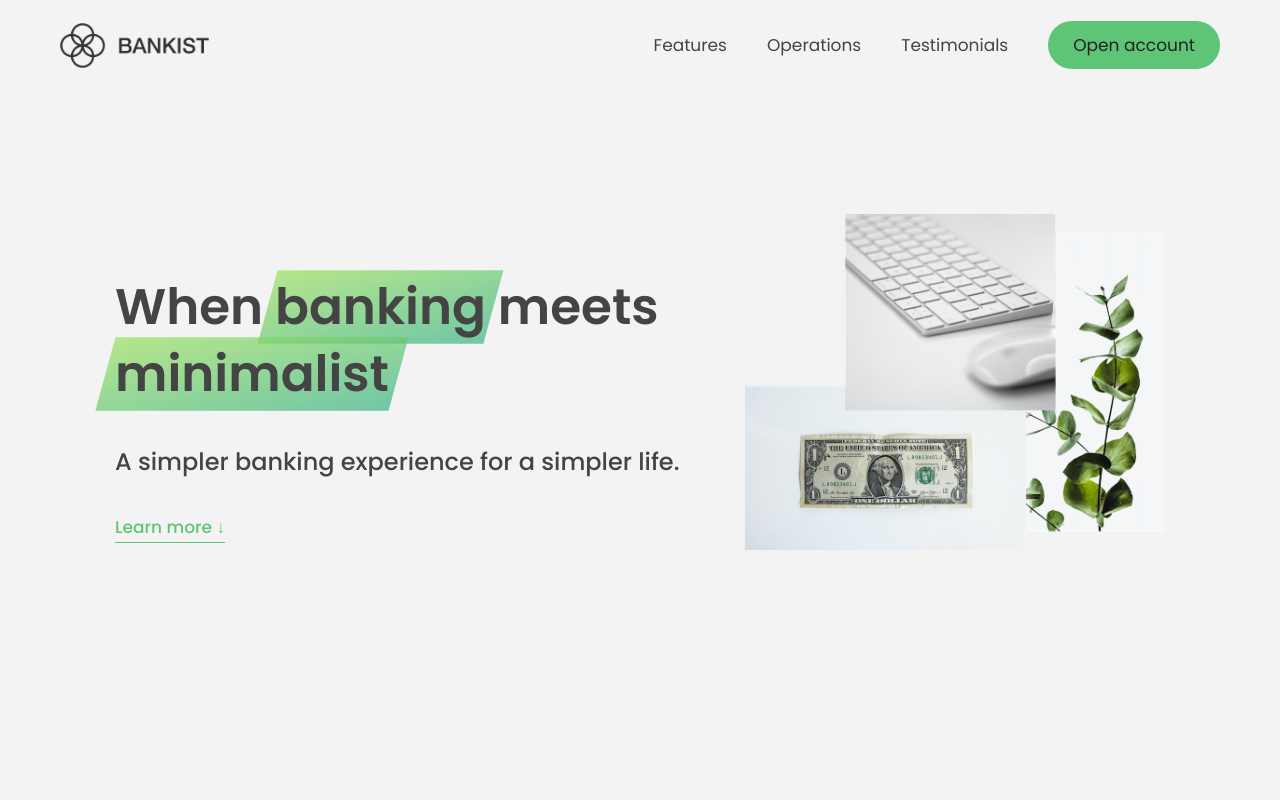
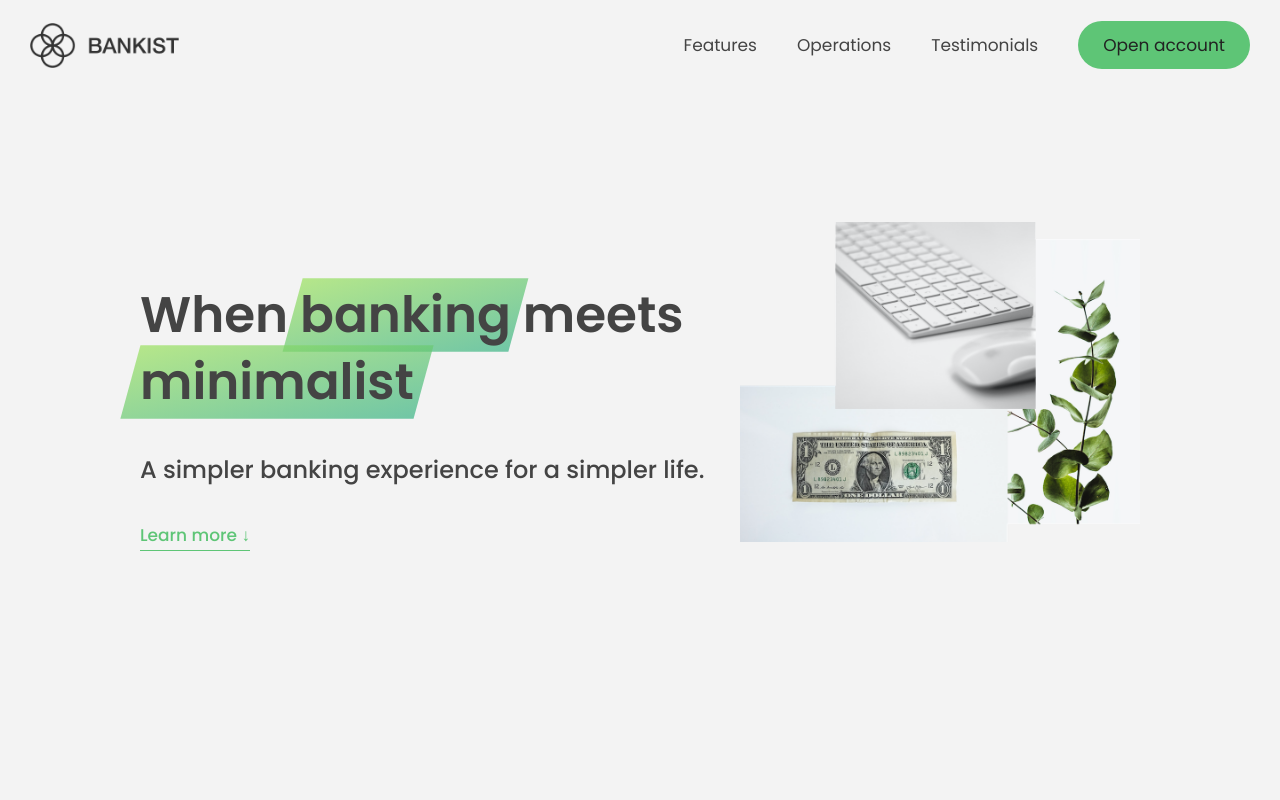
Before and after one commit to SuperUser-Gump/Bankist, a website built with Parcel: page index.html in a window 1280 px wide. Shown: the top 800 px of the page. Built offline with nearby package versions, Linux system fonts and the light colour scheme.

Commit message:
style: Adjust layout in media query
- Removed navigation horizontal padding.
- Reduced header title width to 100rem.
- Reduced section title width to 80rem.

```diff
--- a/src/sass/base/_utilities.scss
+++ b/src/sass/base/_utilities.scss
@@ -37,10 +37,6 @@
   &__title {
     max-width: 80rem;
     margin: 0 auto 8rem auto;
-
-    @media only screen and (max-width: $bp-large) {
-      max-width: 105rem;
-    }
   }
 
   &__description {
--- a/src/sass/layout/_header.scss
+++ b/src/sass/layout/_header.scss
@@ -20,7 +20,7 @@
     justify-items: start;
 
     @media only screen and (max-width: $bp-largest) {
-      max-width: 105rem;
+      max-width: 100rem;
     }
 
     @media only screen and (max-width: $bp-medium) {
--- a/src/sass/layout/_navigation.scss
+++ b/src/sass/layout/_navigation.scss
@@ -8,10 +8,6 @@
   z-index: 100;
 
   @media only screen and (max-width: $bp-largest) {
-    padding: 0 3rem;
-  }
-
-  @media only screen and (max-width: $bp-medium) {
     padding: 0;
   }
 
```
